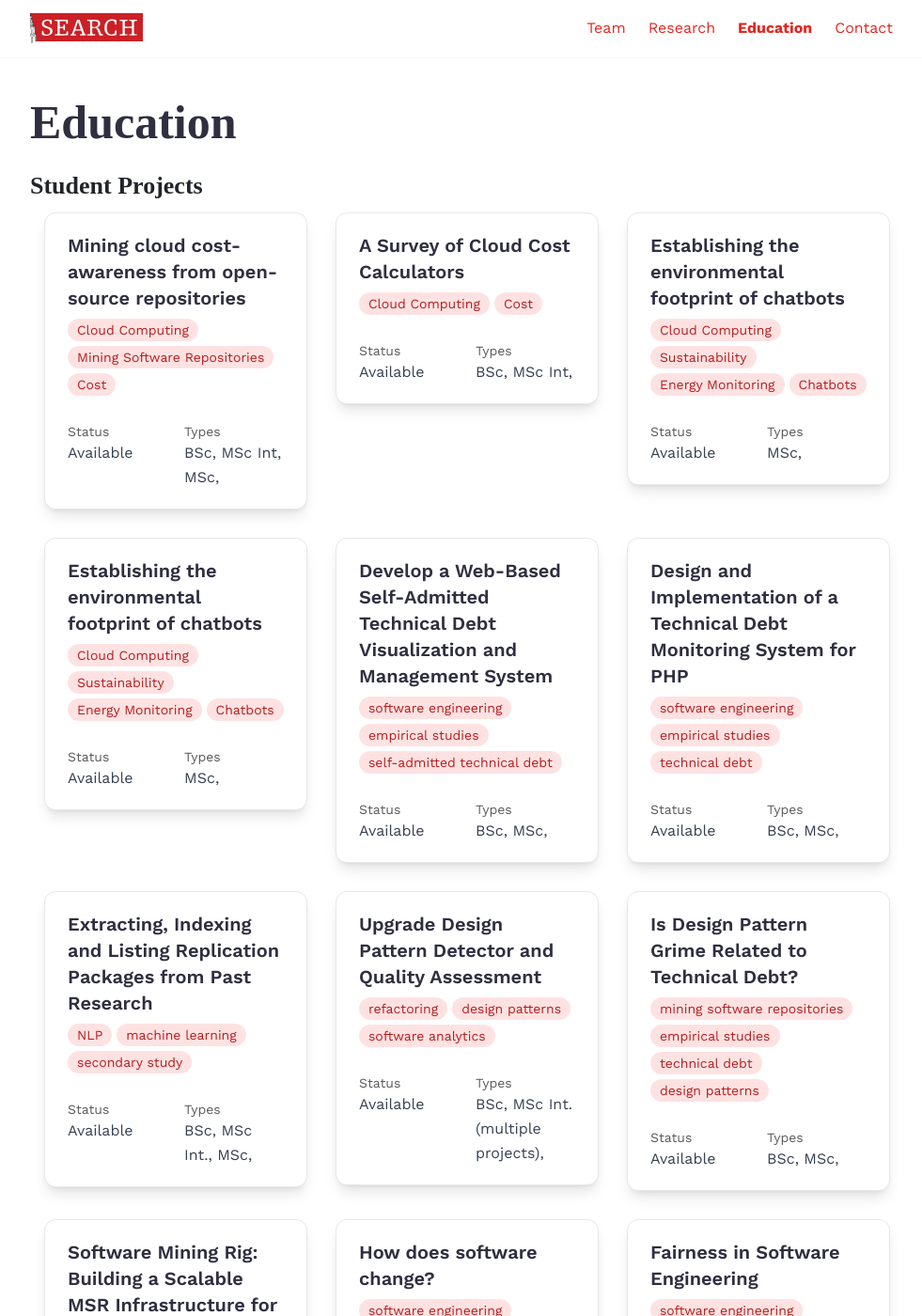
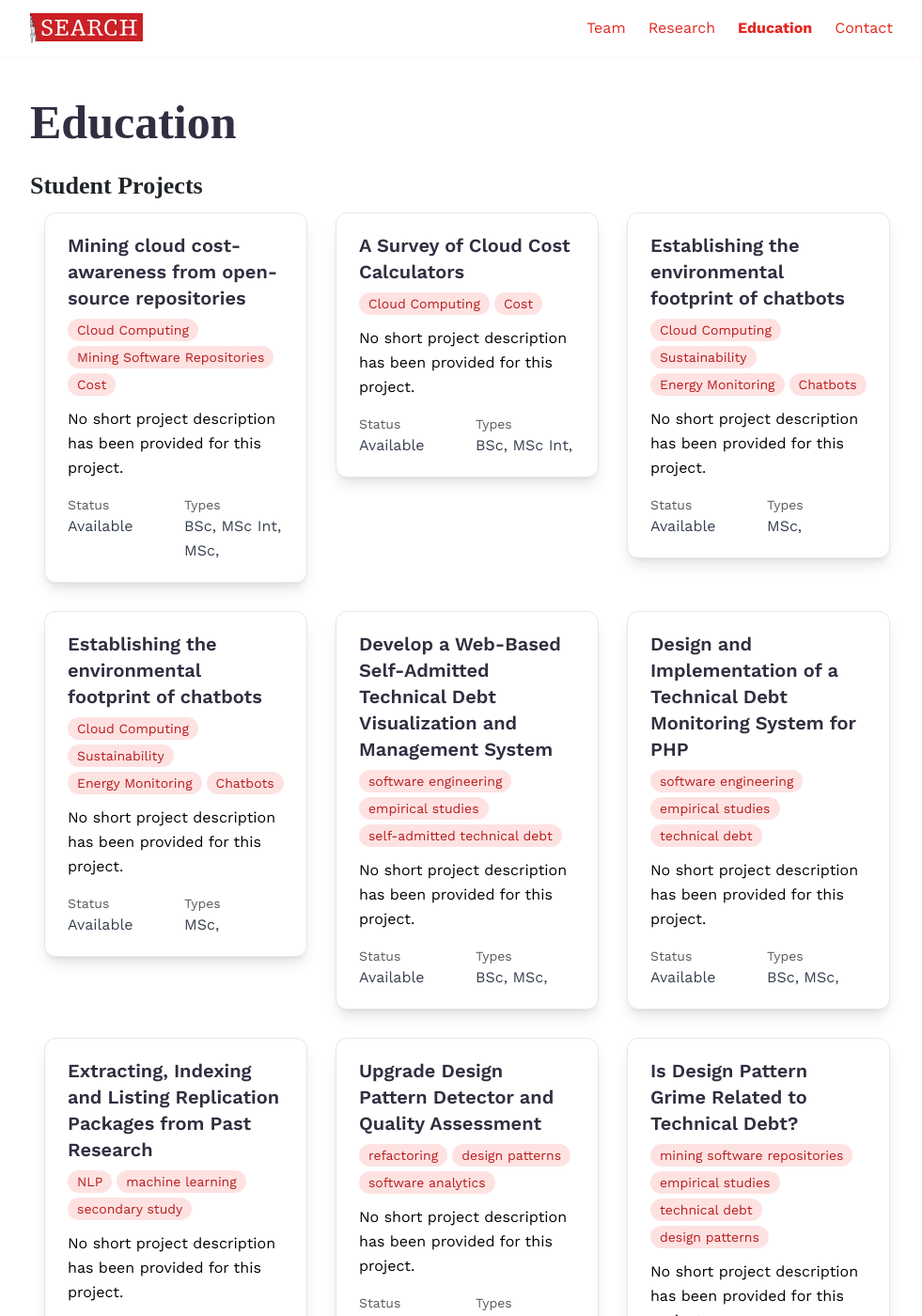
Before and after one commit to search-rug/search-rug.github.io, a Jekyll site: the page built from education.md, in a window 1280 px wide and 1400 px high. Shown: the whole window at 94% size, without its empty margins (143-1124 px from the left). Built offline with Jekyll 4.4.1, drawn with Linux system fonts in a browser that asks for light colours; some web fonts are replaced; some of the changed text lies outside the part shown.

Commit message:
add: missing description. message

```diff
--- a/_includes/project-card.html
+++ b/_includes/project-card.html
@@ -11,7 +11,11 @@
 
     <!--TODO: add a CMS field for short description-->
     <p class="description">
+      {% if project.short %}
         {{ project.short }}
+      {% else %}
+        No short project description has been provided for this project.
+      {% endif %}
     </p>
 
     <div class="details-container">
```
